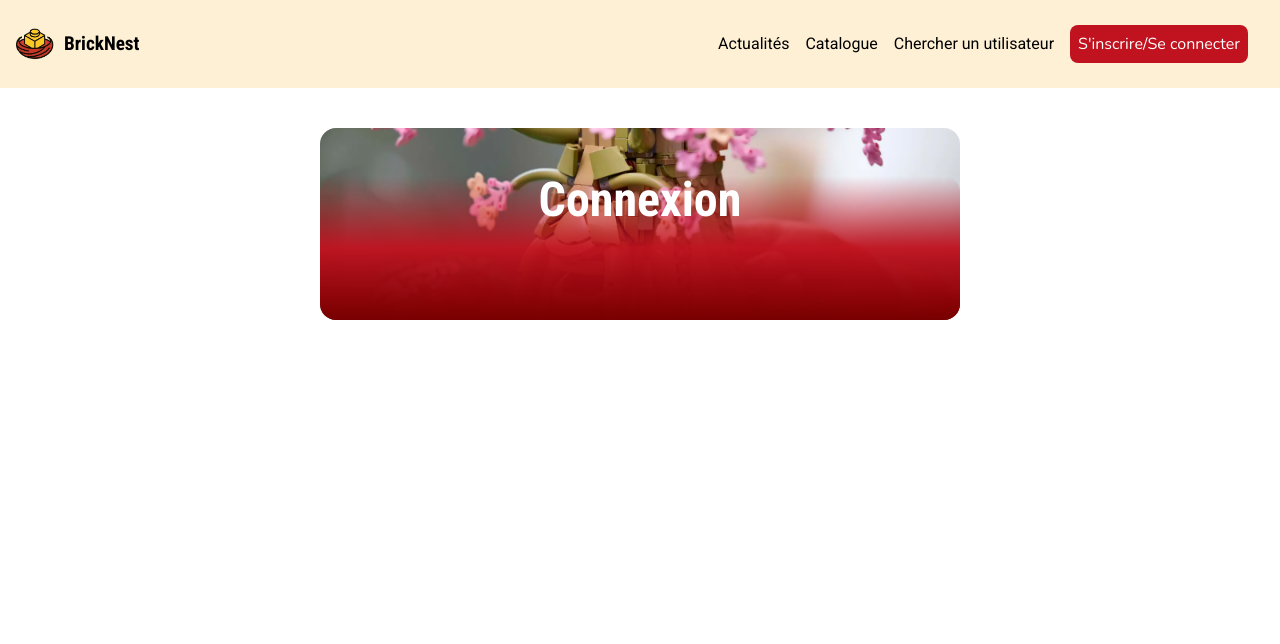
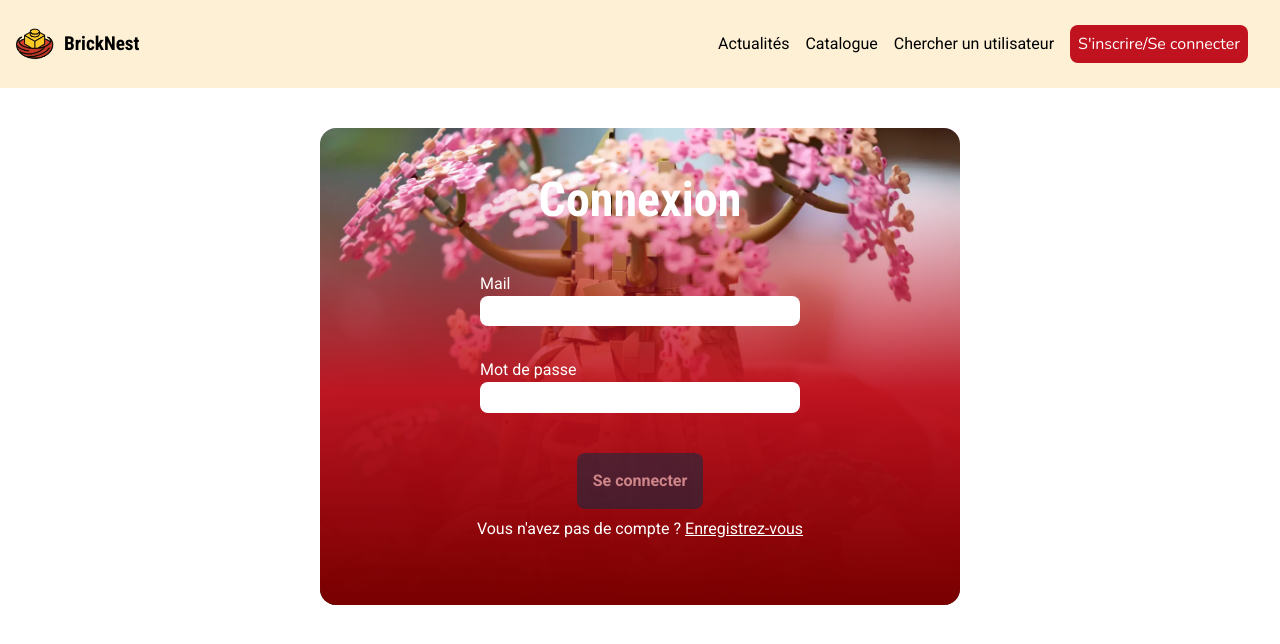
Before and after one commit to thAlexis/BrickNest_Frontend, a React (Vite) app: page /login in a window 1280 px wide. Shown: the top 644 px of the page. Built offline with nearby package versions, Linux system fonts and the light colour scheme.

Commit message:
feat(Login): add login form

```diff
--- a/src/validators/login.validator.js
+++ b/src/validators/login.validator.js
@@ -5,6 +5,7 @@ const loginSchema = yup.object({
     .string()
     .email("Adresse mail invalide")
     .required("Adresse mail obligatoire"),
+  password: yup.string().required("Mot de passe obligatoire"),
 });
 
 export default loginSchema;
--- a/src/views/Login.jsx
+++ b/src/views/Login.jsx
@@ -1,8 +1,23 @@
 import { useState } from "react";
 import mojo from "../assets/img/arbreMojo.webp";
+import { useForm } from "react-hook-form";
+import { yupResolver } from "@hookform/resolvers/yup";
+import loginSchema from "../validators/login.validator";
+import InputField from "../components/InputField/InputField";
+import { Link } from "react-router-dom";
 
 export default function Login() {
   const [error, setError] = useState();
+
+  const {
+    register,
+    handleSubmit,
+    formState: { errors, touchedFields, isValid },
+  } = useForm({ resolver: yupResolver(loginSchema), mode: "all" });
+
+  function login(userIds) {
+    console.log(userIds);
+  }
 
   return (
     <div className="lg:w-[100%] lg:h-[min-content] lg:rounded-[10rem] lg:rounded-[1rem] lg:flex lg:justify-center lg:mt-[8rem]">
@@ -15,7 +30,43 @@ export default function Login() {
             <h1 className="font-robotoCond font-[700] text-white text-3xl md:text-4xl lg:text-5xl">
               Connexion
             </h1>
-            <form className="flex flex-col items-center text-white mt-[0.5rem] lg:mt-[2rem] w-[50%] md:w-[20rem]"></form>
+            <form
+              onSubmit={handleSubmit(login)}
+              className="flex flex-col items-center text-white mt-[0.5rem] lg:mt-[2rem] w-[50%] md:w-[20rem]"
+            >
+              <InputField
+                name="mail"
+                label="Mail"
+                type="mail"
+                register={register}
+                errors={errors}
+                touchedFields={touchedFields}
+              />
+              <InputField
+                name="password"
+                label="Mot de passe"
+                type="password"
+                register={register}
+                errors={errors}
+                touchedFields={touchedFields}
+              />
+              <button
+                disabled={!isValid}
+                className={` bg-[#003049] mt-[1.5rem] p-[1rem] rounded-[0.5rem] text-base font-[700] ${
+                  !isValid
+                    ? "opacity-50"
+                    : "opacity-100 hover:bg-[#669BBC] cursor-pointer"
+                }`}
+              >
+                Se connecter
+              </button>
+            </form>
+            <span className="mt-[0.5rem] text-base text-white ">
+              Vous n'avez pas de compte ?{" "}
+              <Link to="/register" className="underline">
+                Enregistrez-vous
+              </Link>
+            </span>
           </div>
         </div>
       </div>
```
